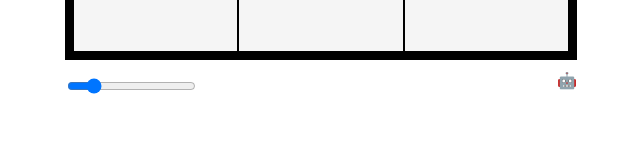
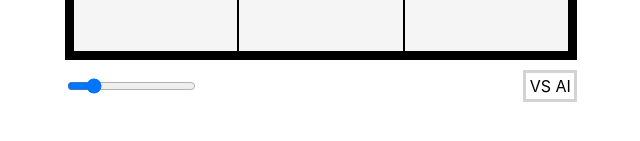
Before and after one commit to mikemfleming/tic-tac-toe, a Next.js app: page / in a window 1280 px wide. Shown: the part 621-762 px from the top of the page, without its empty margins (319-959 px from the left). Built offline with nearby package versions, Linux system fonts and the light colour scheme.

Commit message:
feat(ai): adds chill mode ai

```diff
--- a/pages/index.js
+++ b/pages/index.js
@@ -73,11 +73,6 @@ export default function Home() {
             min={state.minSize}
             max={state.maxSize}
           />
-          <div
-            {...(state.movesMade === 0 && { onClick: handleAIClick })}
-          >
-            🤖
-          </div>
           {(state.draw || state.winner) && (
             <div
               className={styles.reset}
@@ -86,6 +81,12 @@ export default function Home() {
               Reset?
             </div>
           )}
+          <div
+            className={[styles.ai, state.ai && styles.active,  state.movesMade === 0 && styles.pointer].join(' ')}
+            {...(state.movesMade === 0 && { onClick: handleAIClick })}
+          >
+            vs ai
+          </div>
         </div>
       </main>
     </div>
--- a/state/reducer.js
+++ b/state/reducer.js
@@ -28,9 +28,40 @@ const initialState = {
 function reducer(state, action) {
   switch (action.type) {
     case AI_MOVE:
+        let bestScore = -Infinity
+        let move
+
+        for (let i = 0; i < state.gridSize; i++) {
+          for (let j = 0; j < state.gridSize; j++) {
+            const theoreticalGrid = state.grid.map(row => row.map(cell => cell))
+
+            if (theoreticalGrid[i][j] === '') {
+              let score = minimax({
+                grid: theoreticalGrid,
+                depth: 0,
+                isMaximizing: false,
+                currentUser: state.currentUser
+              })
+
+              theoreticalGrid[i][j] = state.currentUser
+
+              if (score > bestScore) {
+                bestScore = score
+                move = { i, j }
+              }
+            }
+          }
+        }
+
         return {
             ...state,
-            currentUser: state.currentUser === "X" ? "0" : "X"
+            currentUser: state.currentUser === "X" ? "0" : "X",
+            grid: state.grid.map((row, i) => row.map((cell, j) => {
+              if (i === move.i && j === move.j) {
+                return state.currentUser
+              }
+              return cell
+            }))
         }
     case TOGGLE_AI:
         return {
@@ -74,6 +105,69 @@ function reducer(state, action) {
     default:
       throw new Error("Action not supported.");
   }
+}
+
+function minimax({ grid, currentUser, depth, isMaximizing }) {
+  // 🤬
+  return Math.floor(Math.random() * 3) - 1;
+  // const won = checkForWinner({
+  //   grid,
+  //   currentUser,
+  //   gridSize: grid[0].length
+  // });
+
+  // if (won) {
+  //   return currentUser === 'X' ? -1 : 1
+  // }
+
+  // // if draw
+  // if (depth === Math.pow(grid[0].length, 2)) {
+  //   return 0;
+  // }
+
+  // if (isMaximizing) {
+  //   let bestScore = -Infinity;
+
+  //   grid.forEach((row, i) => row.forEach((cell, j) => {
+  //     const nextTheoreticalGrid = grid.map(row => row.map(cell => cell))
+
+  //     // is the spot available?
+  //     if (cell === '') {
+  //       nextTheoreticalGrid[i][j] === 'X';
+
+  //       const nextScore = minimax({
+  //         grid: nextTheoreticalGrid,
+  //         currentUser: currentUser === 'X' ? '0' : 'X',
+  //         depth: depth + 1,
+  //         isMaximizing: false
+  //       });
+
+  //       bestScore = Math.max(nextScore, bestScore);
+  //     }
+  //   }))
+
+  //   return bestScore;
+  // } else {
+  //   let bestScore = Infinity;
+
+  //   grid.forEach((row, i) => row.forEach((cell, j) => {
+  //     const nextTheoreticalGrid = grid.map(row => row.map(cell => cell))
+  //     // is the spot available?
+  //     if (cell === '') {
+  //       nextTheoreticalGrid[i][j] === 'X';
+
+  //       const nextScore = minimax({
+  //         grid: nextTheoreticalGrid,
+  //         currentUser: currentUser === 'X' ? '0' : 'X',
+  //         depth: depth + 1,
+  //         isMaximizing: true
+  //       });
+
+  //       bestScore = Math.min(nextScore, bestScore);
+  //     }
+  //   }))
+  //   return bestScore
+  // }
 }
 
 function checkForWinner(state) {
--- a/styles/Home.module.css
+++ b/styles/Home.module.css
@@ -60,6 +60,22 @@
   }
 }
 
+.ai {
+  display: inline-block;
+  border: 0.2rem solid lightgray;
+  padding: 0.2rem;
+  text-transform: uppercase;
+  user-select: none;
+}
+
+.ai.active {
+  border-color: black;
+}
+
+.pointer {
+  cursor: pointer;
+}
+
 .settings {
   width: 40vw;
   height: 2rem;
```
